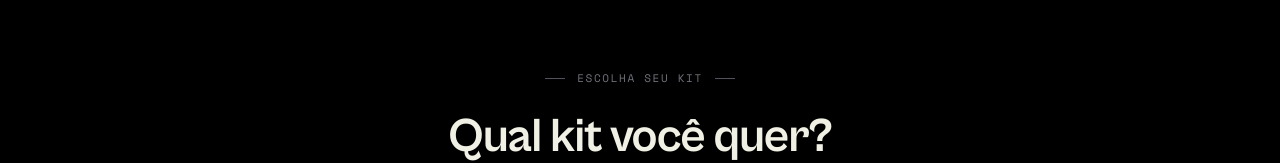
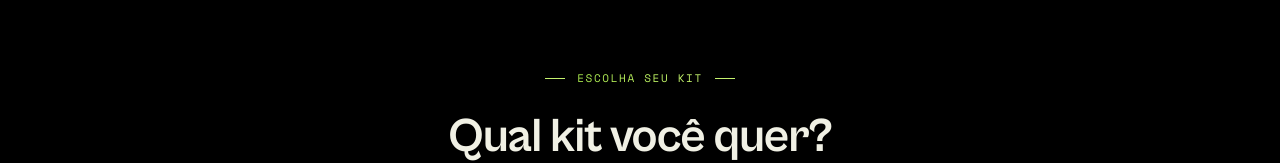
Before and after one commit to yanzer0/yan-site-test, a Next.js app: page / in a window 1280 px wide. Shown: the part 138-301 px from the top of the page. Built offline with nearby package versions, Linux system fonts and the light colour scheme.

Commit message:
fix: eyebrow 'Escolha seu kit' com gradiente verde

```diff
--- a/src/components/product-selector.tsx
+++ b/src/components/product-selector.tsx
@@ -46,11 +46,11 @@ export function ProductSelector({ onSelect }: ProductSelectorProps) {
 
         {/* Eyebrow */}
         <div className="animate-fade-in-up inline-flex items-center gap-3 mb-6">
-          <span className="h-px w-5 bg-zinc-600" />
-          <span className="font-mono text-[11px] uppercase tracking-[0.15em] text-zinc-500">
+          <span className="h-px w-5 bg-green-400" />
+          <span className="font-mono text-[11px] uppercase tracking-[0.15em] text-gradient-green">
             Escolha seu kit
           </span>
-          <span className="h-px w-5 bg-zinc-600" />
+          <span className="h-px w-5 bg-green-400" />
         </div>
 
         {/* Headline */}
```
